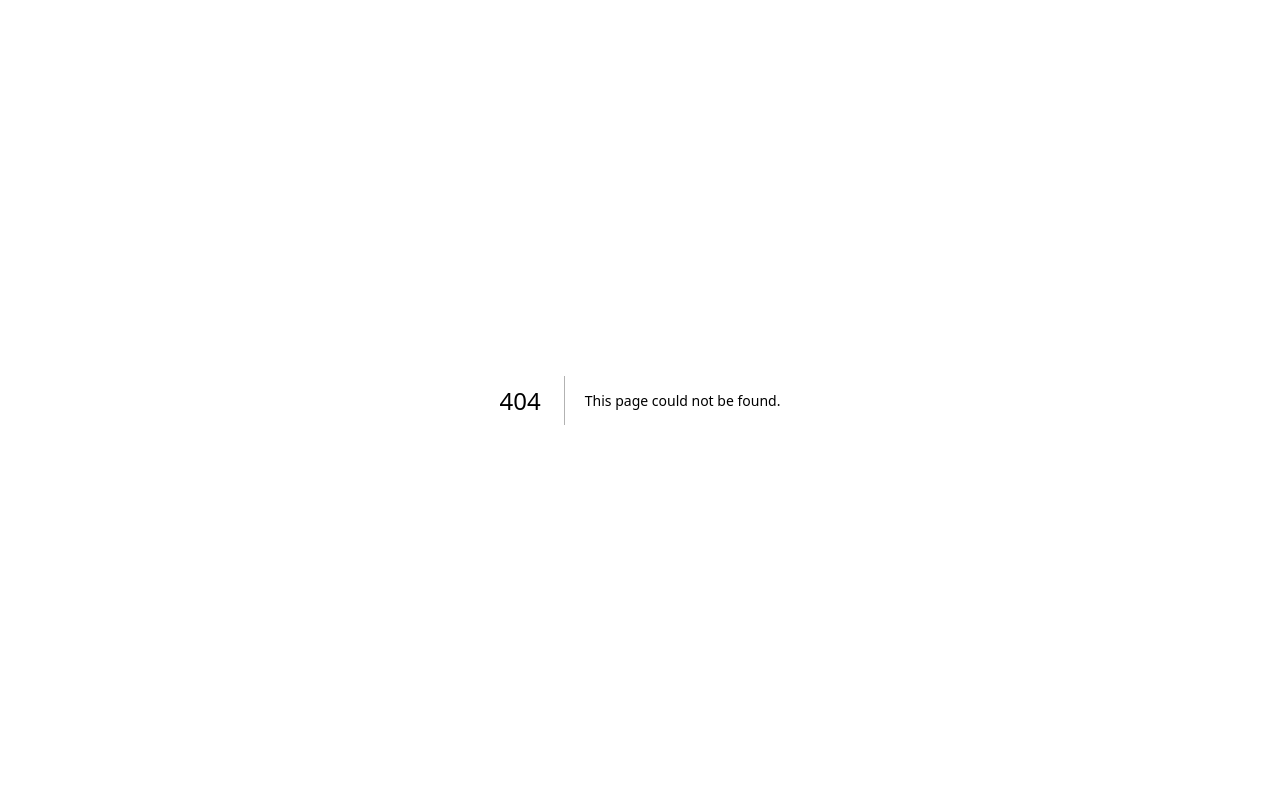
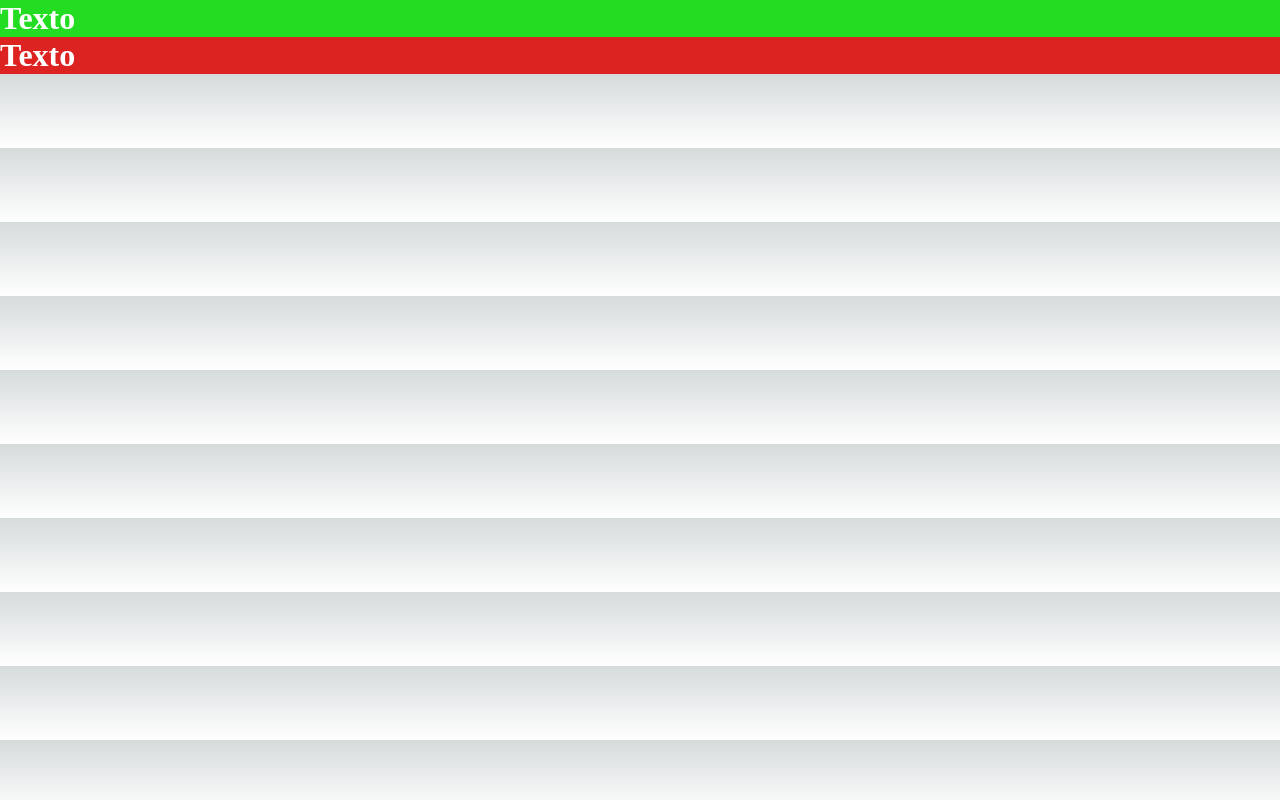
Before and after one commit to ThadeuCesario/NextCod3r, a Next.js app in the folder exercicios/: page /css/usandoEstilo in a window 1280 px wide. Before the commit this address had no page. Built offline with nearby package versions, Linux system fonts and the light colour scheme.

Commit message:
inserting condition styles

```diff
--- /dev/null
+++ b/exercicios/components/Estilo.jsx
@@ -0,0 +1,16 @@
+function Estilo(props) {
+  return (
+    <div>
+      <h1
+        style={{
+          color: "#fff",
+          backgroundColor: props.numero >= 0 ? "#2d2" : "#d22",
+        }}
+      >
+        Texto
+      </h1>
+    </div>
+  );
+}
+
+export default Estilo;
--- /dev/null
+++ b/exercicios/pages/css/usandoEstilo.jsx
@@ -0,0 +1,12 @@
+import Estilo from "../../components/Estilo";
+
+function usandoEstilo() {
+    return (
+        <div>
+            <Estilo numero={3} />
+            <Estilo numero={-3} />
+        </div>
+    )
+}
+
+export default usandoEstilo;
```
Also changed, not shown: exercicios/components/SomaUm.jsx (added, +11 -0 lines), exercicios/pages/basicos/propsSomenteLeitura.jsx (added, +10 -0 lines).
